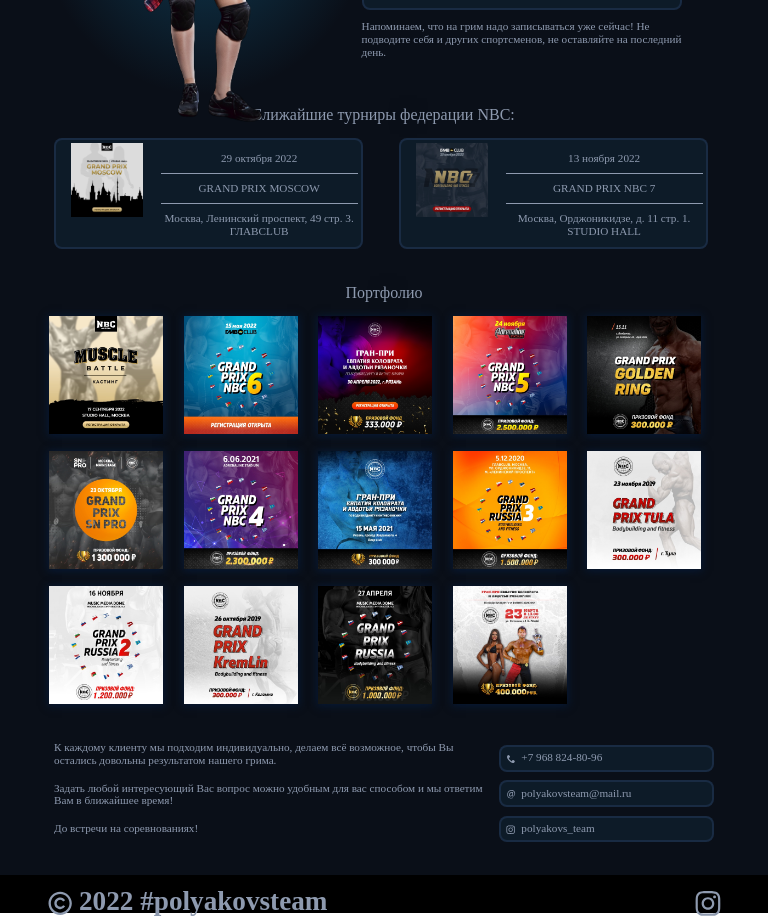
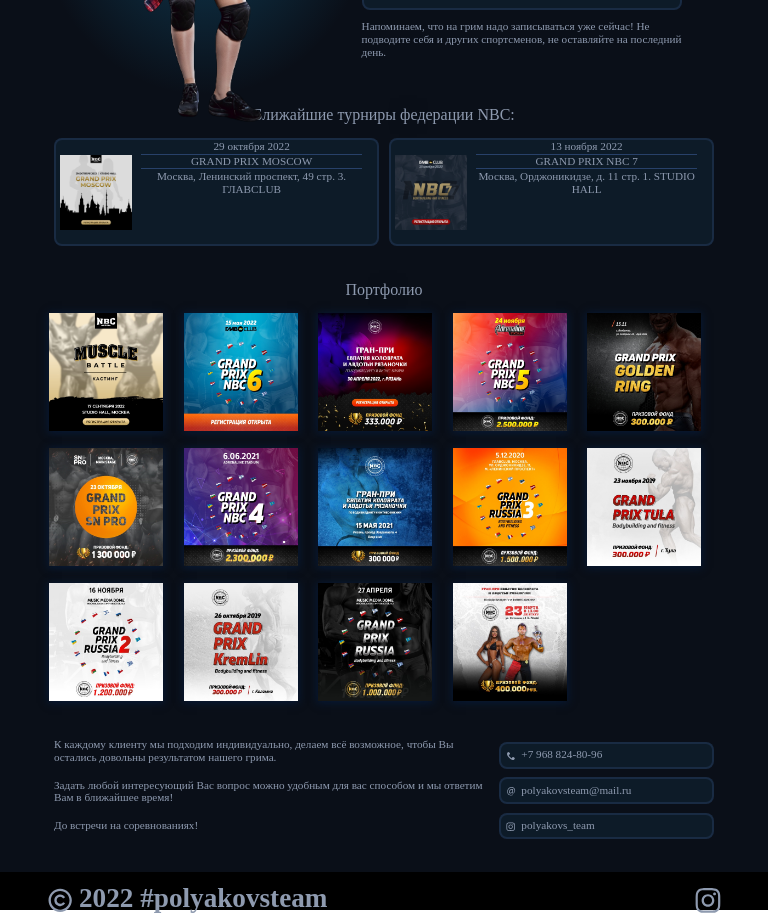
Before and after one commit to AnigalHub/Greasepaint, a Vue app: page / in a window 768 px wide. Shown: the part 1260-2182 px from the top of the page. Built offline with nearby package versions, Linux system fonts and the light colour scheme; a web font is replaced by a local one.

Commit message:
изменены стили на Tourneys,Contracts

```diff
--- a/src/App.vue
+++ b/src/App.vue
@@ -407,10 +407,9 @@ export default {
     .col .row{
       @include block;
       color: $colorText;
-      margin-right: 2%;
       border-radius: $borderRadius;
     }
-    .col-5{
+    .col-4{
       padding: 4px;
     }
     .col .col{
@@ -579,15 +578,14 @@ export default {
     }
     #Tourneys{
       padding-bottom: 30px;
-
-      .col .col-5{
-        max-width: 38%;
-      }
       .col .col {
         padding: 4% 1% 1%;
       }
     }
     #Contacts{
+      .col-4{
+      flex: 0 0 38% !important;
+      }
       svg{
         width: 17px;
         height: 17px;
@@ -689,10 +687,26 @@ export default {
       img{
         filter: brightness(89%);
         height: auto;
-        padding: 4% 0;
+        padding: 15% 0;
       }
-      .col .col {
+      .row .col .col {
         padding: 4% 1% 1% !important;
+      }
+      .col .col-4{
+        flex: 0 0 25%;
+      }
+      p{
+        margin: .2% 0 !important;
+      }
+      hr{
+        margin: .2% 0;
+        border-top: 1px solid rgba(67, 103, 167, 0.51);
+      }
+      .row .col:first-child{
+        padding: 0 5px 0 15px !important;
+      }
+      .row .col:last-child{
+        padding: 0 15px 0 5px !important;
       }
     }
     #Portfolio{
```
